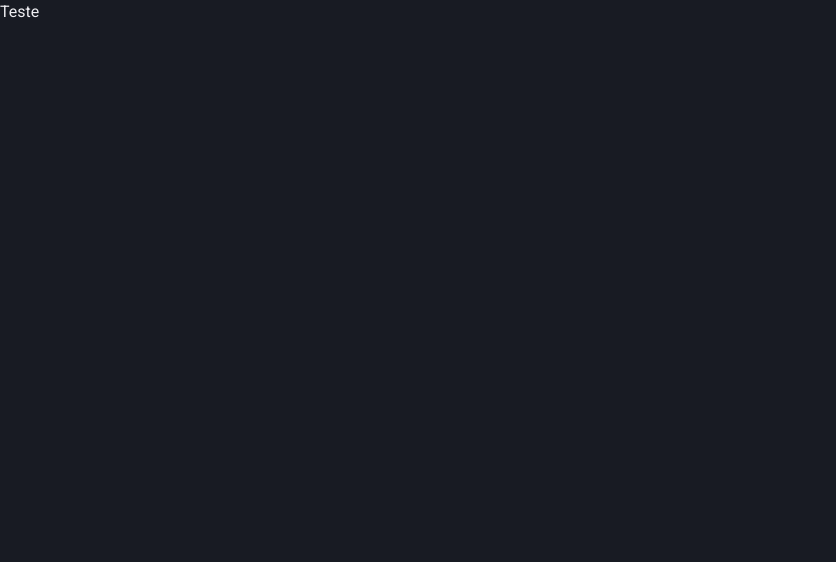
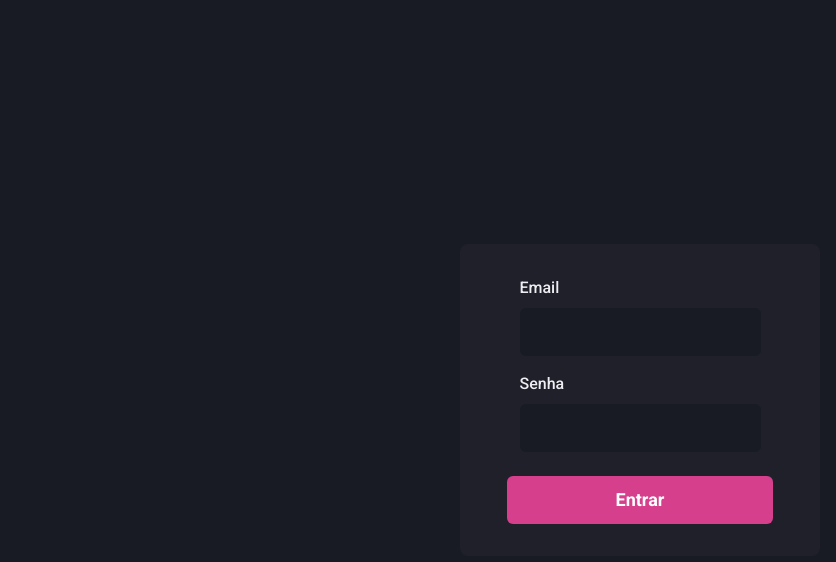
Before and after one commit to LucasVidigal98/dashgo, a Next.js app: page / in a window 1280 px wide. Shown: the top 562 px of the page, without its empty margins (0-836 px from the left). Built offline with nearby package versions, Linux system fonts and the light colour scheme.

Commit message:
Created SignIn Page

```diff
--- a/src/pages/index.tsx
+++ b/src/pages/index.tsx
@@ -1,6 +1,55 @@
+import { Button, Flex, FormControl, FormLabel, Input, Stack } from '@chakra-ui/react';
+
 
 export default function Home() {
   return (
-    <h1>Teste</h1>
+    <Flex
+      w='100vw'
+      h="100vh"
+      align="center"
+      justify="center"
+    >
+      <Flex
+        as="form"
+        width="100%"
+        maxWidth={360}
+        bg="gray.800"
+        p="8"
+        borderRadius={8}
+        alignItems="center"
+        justify="center"
+        flexDirection="column"
+      >
+        <Stack spacing="4">
+          <FormControl>
+            <FormLabel htmlFor="email">Email</FormLabel>
+            <Input
+              name="email"
+              type="email"
+              focusBorderColor="pink.500"
+              bgColor="gray.900"
+              variant='filled'
+              _hover={ { bg: 'gray.900' } }
+              size="lg"
+            />
+          </FormControl>
+
+          <FormControl>
+            <FormLabel htmlFor="password">Senha</FormLabel>
+            <Input
+              name="password"
+              type="password"
+              focusBorderColor="pink.500"
+              bgColor="gray.900"
+              variant='filled'
+              _hover={ { bg: 'gray.900' } }
+              size="lg"
+            />
+            </FormControl>
+        </Stack>
+
+        <Button type="submit" mt="6" width="90%" size="lg" colorScheme={'pink'}>Entrar</Button>
+      </Flex>
+    </Flex>
   )
 }
```
